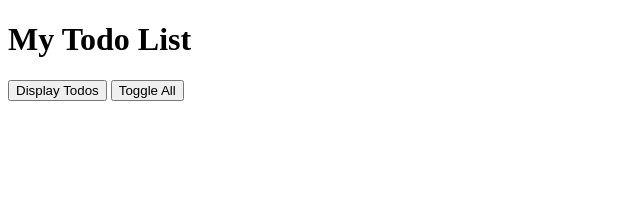
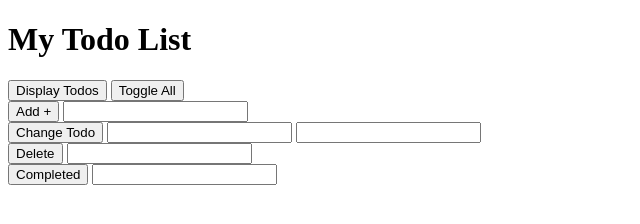
Before and after one commit to GregatGit/myTodoList, a plain HTML site: page index.html in a window 1280 px wide. Shown: the whole page, without its empty margins (0-640 px from the left). Drawn offline with Linux system fonts and the light colour scheme.

Commit message:
V8 add working controls using handler obj

```diff
--- a/index.html
+++ b/index.html
@@ -7,8 +7,33 @@
 <body>
 	<h1>My Todo List</h1>
 
-	<button id="displayTodosButton" >Display Todos </button>
-	<button id="toggleAllButton">Toggle All</button>
+
+	<div>
+		<button onclick="handlers.displayTodos()" >Display Todos </button>
+		<button onclick="handlers.toggleAll()">Toggle All</button>
+	</div>
+
+	<div>
+		<button onclick="handlers.addTodo()">Add +</button>
+		<input id="addTodoTextInput" type="text">
+	</div>
+
+	<div>
+		<button onclick="handlers.changeTodo()">Change Todo</button>
+		<input id="changeTodoPositionInput" type="number">
+		<input id="changeTodoTextInput" type="text">
+	</div>
+
+	<div>
+		<button onclick="handlers.deleteTodo()">Delete</button>
+		<input id="deleteTodoPositionInput" type="number">
+	</div>
+
+	<div>
+		<button onclick="handlers.toggleCompleted()">Completed</button>
+		<input id="toggleCompletedPositionInput" type="number">
+	</div>
+
     <script src="js/myApp.js"></script>
 </body>
 </html>
--- a/js/myApp.js
+++ b/js/myApp.js
@@ -56,12 +56,34 @@
        this.displayTodos();
     }
 };
-var displayTodosButton = document.getElementById('displayTodosButton');
-console.log(displayTodosButton);
-displayTodosButton.addEventListener('click', function(){
-    todoList.displayTodos();
-});
-var toggleAllButton = document.getElementById('toggleAllButton');
-toggleAllButton.addEventListener('click', function(){
-    todoList.toggleAll();
-});
+
+var handlers = {
+    displayTodos: function(){
+        todoList.displayTodos();
+    },
+    toggleAll: function(){
+        todoList.toggleAll();
+    },
+    addTodo: function() {
+        var addTodoTextInput = document.getElementById('addTodoTextInput');
+        todoList.addTodo(addTodoTextInput.value);
+        addTodoTextInput.value = '';
+    },
+    changeTodo: function() {
+        var changeTodoPositionInput = document.getElementById('changeTodoPositionInput');
+        var changeTodoTextInput = document.getElementById('changeTodoTextInput');
+        todoList.changeTodo(changeTodoPositionInput.valueAsNumber, changeTodoTextInput.value);
+        changeTodoPositionInput.value = '';
+        changeTodoTextInput.value = '';
+    },
+    deleteTodo: function () {
+        var deleteTodoPositionInput = document.getElementById('deleteTodoPositionInput');
+        todoList.deleteTodo(deleteTodoPositionInput.valueAsNumber);
+        deleteTodoPositionInput.value = '';
+    },
+    toggleCompleted: function () {
+        var toggleCompletedPositionInput = document.getElementById('toggleCompletedPositionInput');
+        todoList.toggleCompleted(toggleCompletedPositionInput.valueAsNumber);
+        toggleCompletedPositionInput.value = '';
+    }
+};
```
